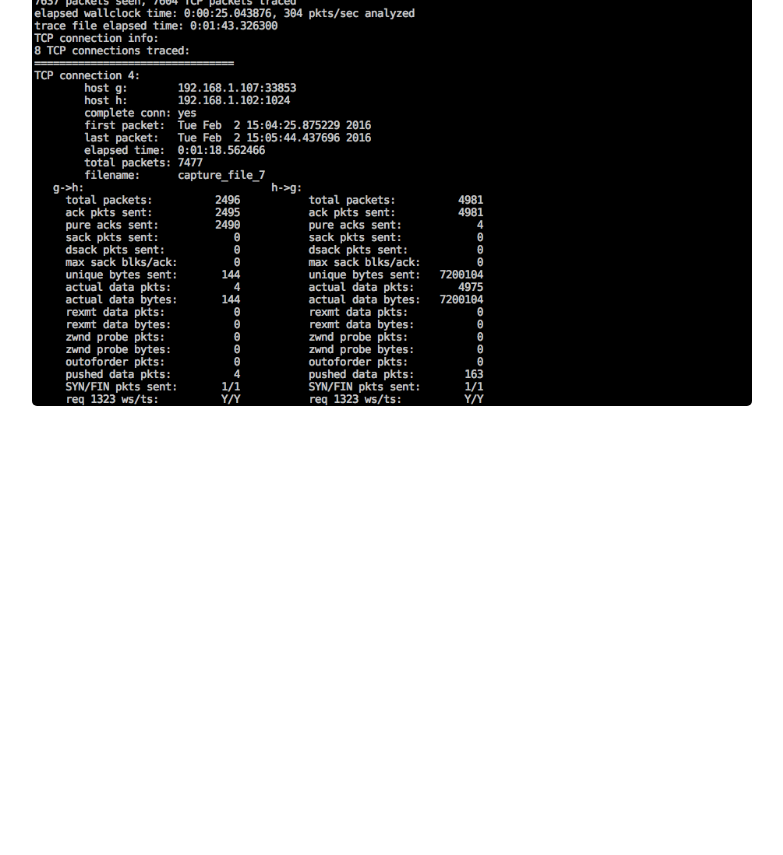
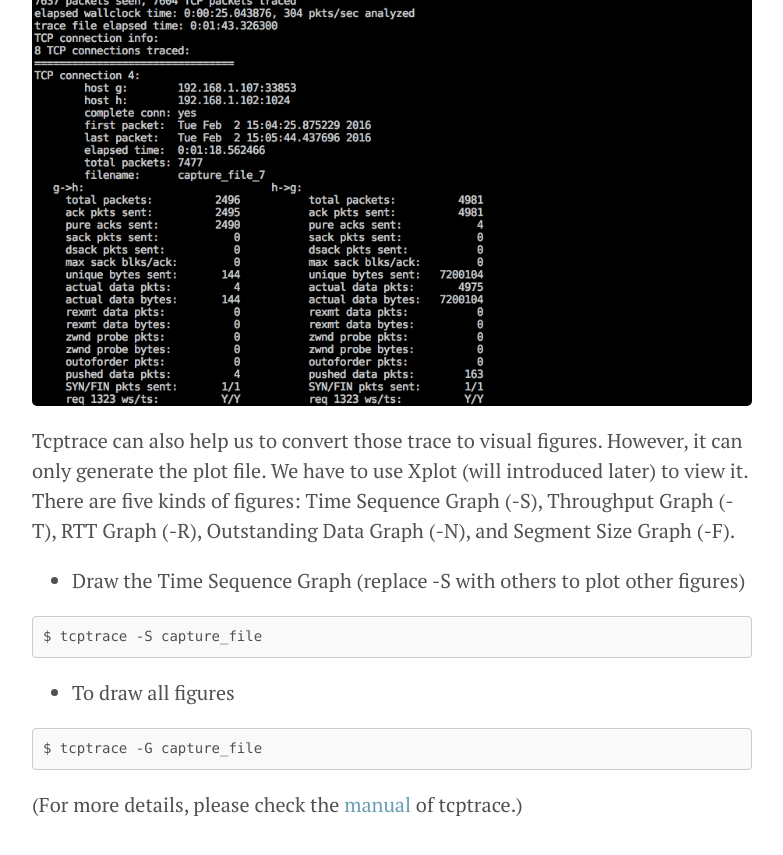
Before and after one commit to sunghlin/temp.sunghlin.github.io, a Jekyll site: the page built from _posts/2015-05-07-How-to-Analyze-TCP-Trace.md, in a window 1280 px wide and 900 px high, scrolled down 3176 px. Shown: the top 855 px of the window, without its empty margins (248-1031 px from the left). Built offline with Jekyll 4.4.1, drawn with Linux system fonts in a browser that asks for light colours; comment, search, counter and statistics services are not loaded; before the commit the page ends 3662 px from its top, so only the background shows below that.

Commit message:
finalize tcptrace

```diff
--- a/_posts/2015-05-07-How-to-Analyze-TCP-Trace.md
+++ b/_posts/2015-05-07-How-to-Analyze-TCP-Trace.md
@@ -87,3 +87,15 @@ This is output showing on the screen.
 
 This is output showing on the screen.
 ![]({{ site.baseurl }}/public/figures/tcpdump/tcptrace_link_4.png)
+
+Tcptrace can also help us to convert those trace to visual figures. However, it can only generate the plot file. We have to use Xplot (will introduced later) to view it. There are five kinds of figures: Time Sequence Graph (-S), Throughput Graph (-T), RTT Graph (-R), Outstanding Data Graph (-N), and Segment Size Graph (-F).
+
+- Draw the Time Sequence Graph (replace -S with others to plot other figures)
+^
+	$ tcptrace -S capture_file
+
+- To draw all figures
+^
+	$ tcptrace -G capture_file
+
+(For more details, please check the [manual](http://www.tcptrace.org/tcptrace-manual/manual/node11_tf.html) of tcptrace.)
```
